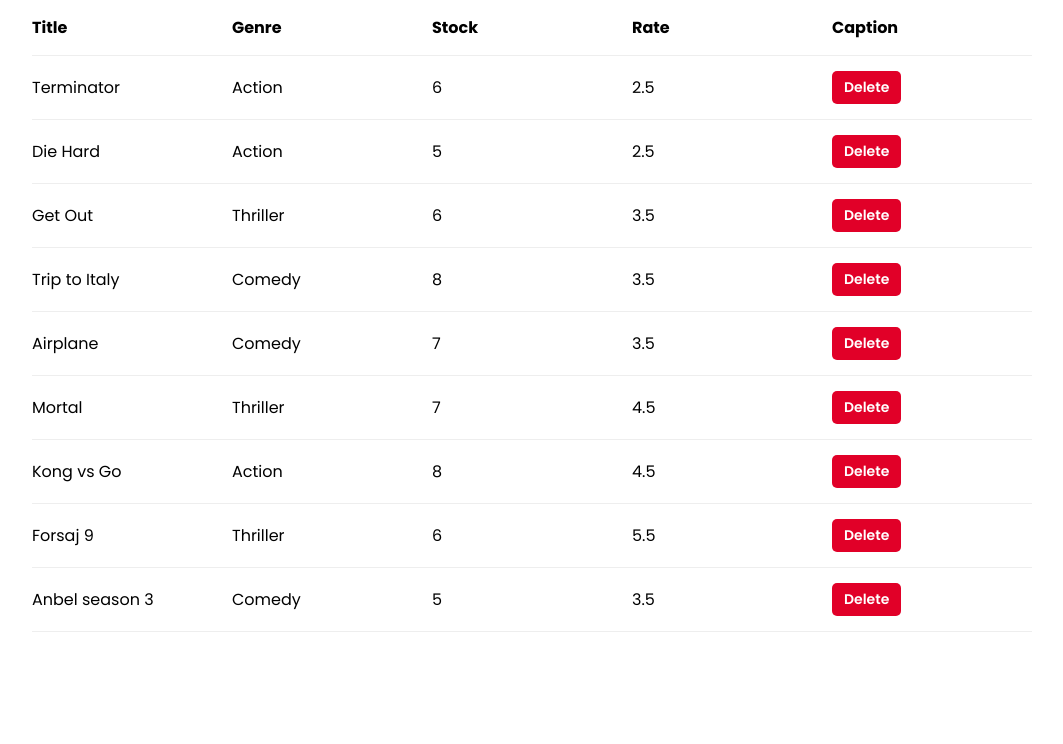
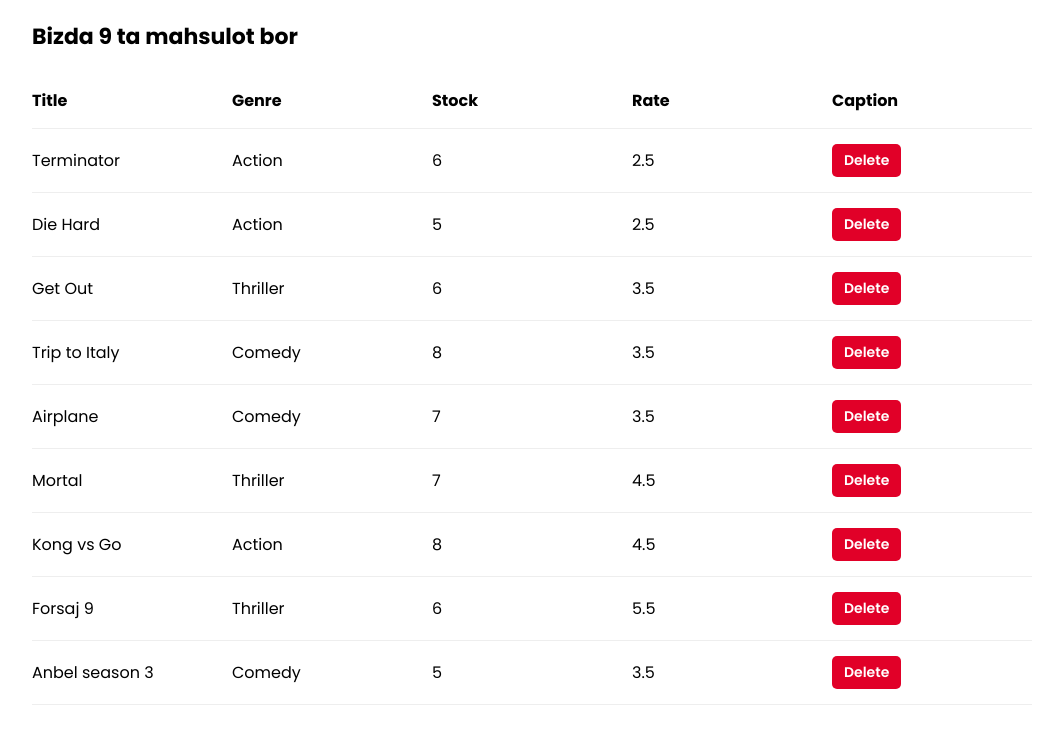
Before and after one commit to codekazakoff/first-project, a React (Create React App) app: page / in a window 1280 px wide. Shown: the top 744 px of the page, without its empty margins (108-1171 px from the left). Built offline with nearby package versions, Linux system fonts and the light colour scheme.

Commit message:
five commit

```diff
--- a/src/css/homework/homework.css
+++ b/src/css/homework/homework.css
@@ -23,3 +23,7 @@ button{
     cursor: pointer;
     font-size: 14px;
 }
+h4{
+    margin: 20px 0;
+    font-size: 22px;
+}
--- a/src/masalalar/homework/homework.js
+++ b/src/masalalar/homework/homework.js
@@ -1,39 +1,32 @@
-import React, { Component } from 'react'
+import React, { Component } from "react";
 import "../../css/homework/homework.css";
-
-const movies = [
-    {id : 1, title : "Terminator", genre : "Action", stock : 6, rate : 2.5},
-    {id : 2, title : "Die Hard", genre : "Action", stock : 5, rate : 2.5},
-    {id : 3, title : "Get Out", genre : "Thriller", stock : 6, rate : 3.5},
-    {id : 4, title : "Trip to Italy", genre : "Comedy", stock : 8, rate : 3.5},
-    {id : 5, title : "Airplane", genre : "Comedy", stock : 7, rate : 3.5},
-    {id : 6, title : "Mortal", genre : "Thriller", stock : 7, rate : 4.5},
-    {id : 7, title : "Kong vs Go", genre : "Action", stock : 8, rate : 4.5},
-    {id : 8, title : "Forsaj 9", genre : "Thriller", stock : 6, rate : 5.5},
-    {id : 9, title : "Anbel season 3", genre : "Comedy", stock : 5, rate : 3.5},
-]
-
+import {getMovies} from "../../services/fakeServis";
 
 class HomeWork extends Component {
   constructor(props) {
     super(props);
     this.state = {
-            cinemas : movies
+      cinemas: getMovies(),
+    };
   }
-    }
-    handleDelete =(id)=>{
-        const {cinemas} = this.state;
+  handleDelete = (id) => {
+    const { cinemas } = this.state;
     this.setState({
-            cinemas : cinemas.filter(cinema => cinema.id !== id)
-        })
-    }
+      cinemas: cinemas.filter((cinema) => cinema.id !== id),
+    });
+  };
   render() {
-        const  { cinemas } = this.state;
-        const {handleDelete} = this;
-        console.log(cinemas);
+    const { cinemas } = this.state;
+    const count = cinemas.length;
+    const { handleDelete } = this;
     return (
       <>
         <section>
+          {count === 0 ? (
+            <h4>Bizda mahsulotlar umuman qolmagan</h4>
+          ) : (
+          <div>
+          <h4>Bizda {count} ta mahsulot bor</h4>
             <table>
               <thead>
                 <tr>
@@ -45,22 +38,24 @@ class HomeWork extends Component {
                 </tr>
               </thead>
               <tbody>
-                        {cinemas.map( ({id,title,genre,stock,rate}) => (
+                {cinemas.map(({ id, title, genre, stock, rate }) => (
                   <tr key={id}>
                     <td>{title}</td>
                     <td>{genre}</td>
                     <td>{stock}</td>
                     <td>{rate}</td>
                     <td>
-                                    <button onClick={()=>handleDelete(id)}>Delete</button>
+                      <button onClick={() => handleDelete(id)}>Delete</button>
                     </td>
                   </tr>
                 ))}
               </tbody>
             </table>
+          </div>
+          )}
         </section>
       </>
-        )
+    );
   }
 }
 export default HomeWork;
--- /dev/null
+++ b/src/services/fakeServis.js
@@ -0,0 +1,14 @@
+const movies = [
+  { id: 1, title: "Terminator", genre: "Action", stock: 6, rate: 2.5 },
+  { id: 2, title: "Die Hard", genre: "Action", stock: 5, rate: 2.5 },
+  { id: 3, title: "Get Out", genre: "Thriller", stock: 6, rate: 3.5 },
+  { id: 4, title: "Trip to Italy", genre: "Comedy", stock: 8, rate: 3.5 },
+  { id: 5, title: "Airplane", genre: "Comedy", stock: 7, rate: 3.5 },
+  { id: 6, title: "Mortal", genre: "Thriller", stock: 7, rate: 4.5 },
+  { id: 7, title: "Kong vs Go", genre: "Action", stock: 8, rate: 4.5 },
+  { id: 8, title: "Forsaj 9", genre: "Thriller", stock: 6, rate: 5.5 },
+  { id: 9, title: "Anbel season 3", genre: "Comedy", stock: 5, rate: 3.5 },
+];
+export const getMovies =()=> {
+  return [...movies];
+}
```
Also changed, not shown: src/services/fakeServis.json (deleted, +0 -18 lines). Lines whose indentation alone changed are shown as unchanged.
